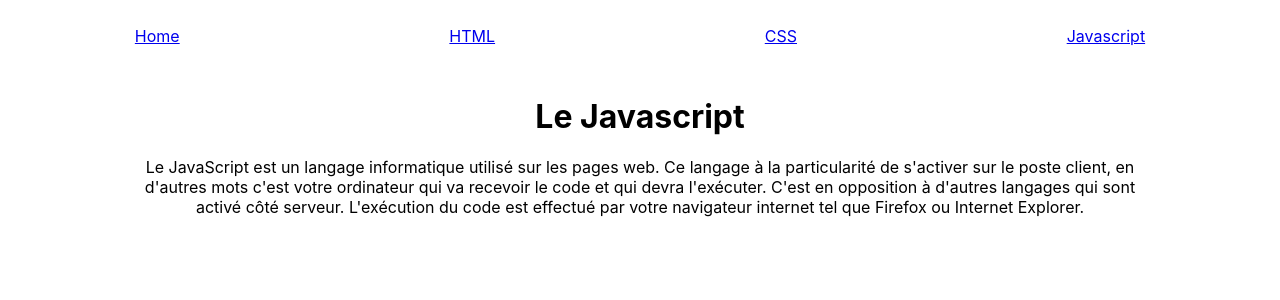
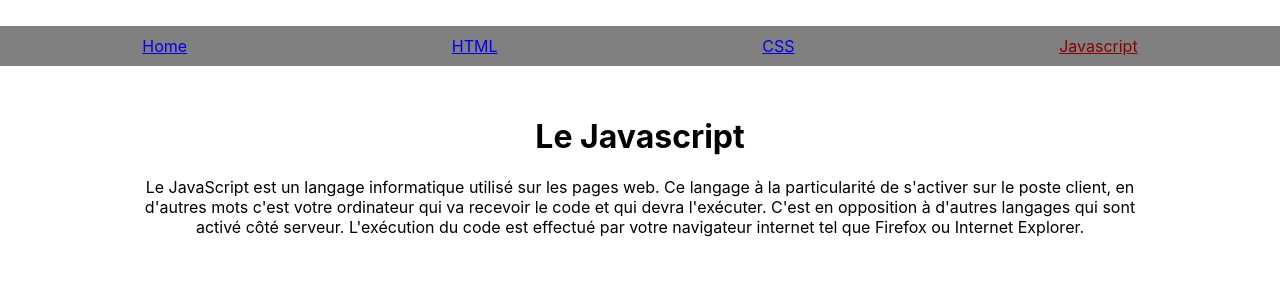
Before and after one commit to Chojiu15/atelier_react-router, a React (Create React App) app: page /js in a window 1280 px wide. Shown: the top 300 px of the page. Built offline with nearby package versions, Linux system fonts and the light colour scheme.

Commit message:
adding active colors on router

```diff
--- a/src/Router.jsx
+++ b/src/Router.jsx
@@ -11,13 +11,22 @@ const MyRouter = () => {
 		<Router>
 			<div>
 				<nav className={styles.navBar}>
-					<NavLink to='/'>Home</NavLink>
-					<NavLink to='/html'>HTML</NavLink>
-					<NavLink to='/css'>CSS</NavLink>
-					<NavLink to='/js'>Javascript</NavLink>
+					<NavLink activeClassName={styles.activeLink} to='/home'>
+						Home
+					</NavLink>
+					<NavLink activeClassName={styles.activeLink} to='/html'>
+						HTML
+					</NavLink>
+					<NavLink activeClassName={styles.activeLink} to='/css'>
+						CSS
+					</NavLink>
+					<NavLink activeClassName={styles.activeLink} to='/js'>
+						Javascript
+					</NavLink>
 				</nav>
 				<Switch>
 					<Route path='/' exact component={Home} />
+					<Route path='/home' exact component={Home} />
 					<Route path='/html' exact component={HtmlDefinition} />
 					<Route path='/css' exact component={CssDefinition} />
 					<Route path='/js' exact component={JsDefinition} />
--- a/src/components/stylus.module.css
+++ b/src/components/stylus.module.css
@@ -9,4 +9,11 @@
 	justify-content: space-around;
 	margin-top: 2%;
 	margin-bottom: 4%;
+	background: grey;
+	padding: 10px;
+	color: white;
 }
+
+.activeLink {
+	color: darkRed;
+}
```
